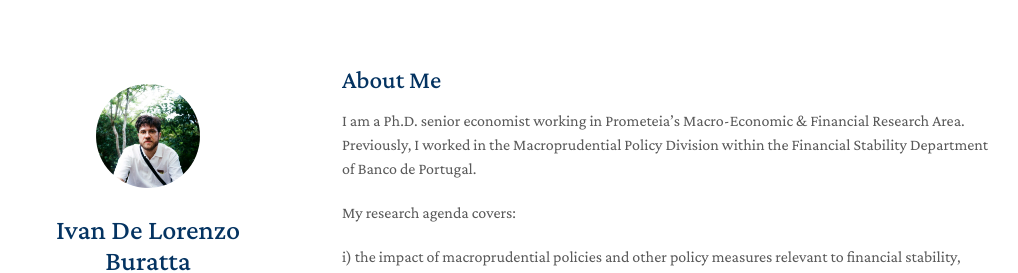
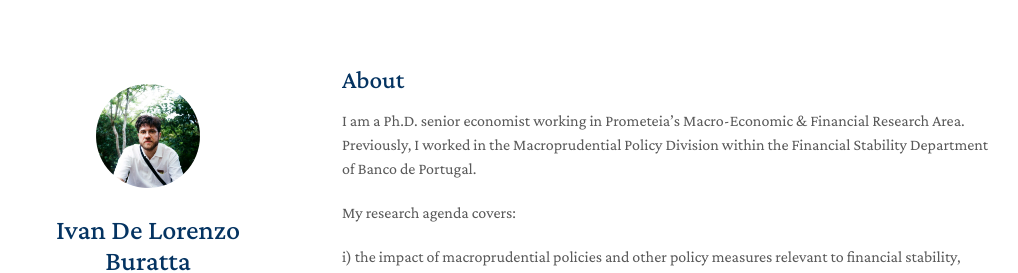
Before and after one commit to ivandelo/ivandelo.github.io, a Jekyll site: the page built from index.md, in a window 1280 px wide and 1357 px high. Shown: the top 273 px of the window, without its empty margins (128-1146 px from the left). Built offline with Jekyll 4.4.1, drawn with Linux system fonts in a browser that asks for light colours; a style sheet for code colours, icons or effects is not loaded; our own code applies the rules of GitHub Pages for plain Markdown files.

```diff
--- a/index.md
+++ b/index.md
@@ -2,7 +2,7 @@
 layout: homepage
 ---
 
-## About Me
+## About
 
 I am a Ph.D. senior economist working in Prometeia's Macro-Economic & Financial Research Area. Previously, I worked in the Macroprudential Policy Division within the Financial Stability Department of Banco de Portugal.
 
```
